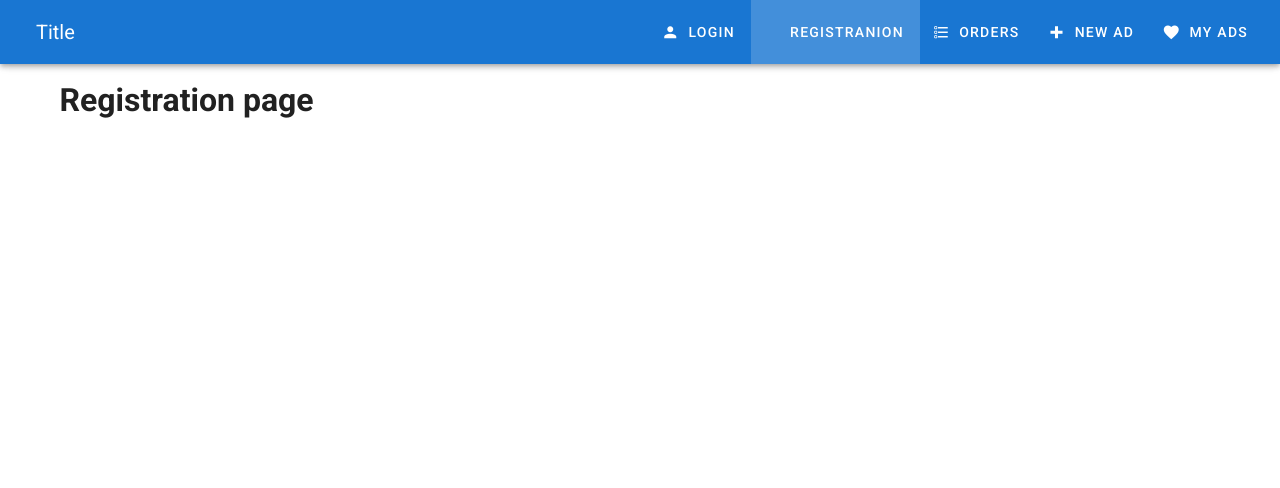
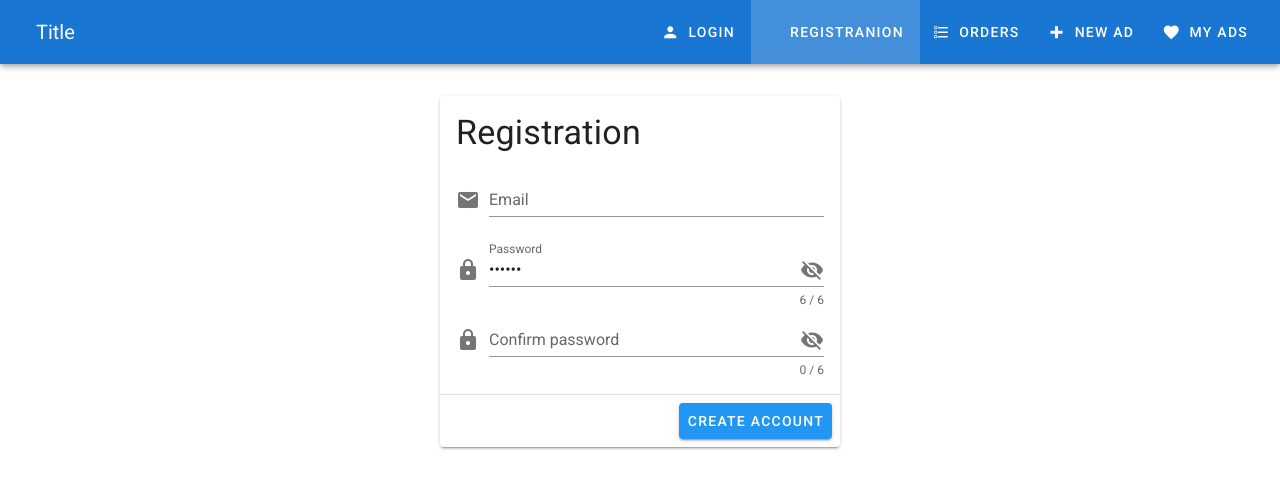
Before and after one commit to elcorrason/test3shop, a Vue app: page /registration in a window 1280 px wide. Shown: the top 488 px of the page. Built offline with nearby package versions, Linux system fonts and the light colour scheme.

Commit message:
Lesson 7 Add registration page

```diff
--- a/src/components/Auth/Registration.vue
+++ b/src/components/Auth/Registration.vue
@@ -1,9 +1,95 @@
 <template>
    <v-container>
-       <v-row>
-           <v-col>
-               <h1>Registration page</h1>
-           </v-col>
-       </v-row>
+      <v-card width=400 class="mx-auto mt-5">
+        <v-card-title>
+          <h1 class="display-1">Registration</h1>
+        </v-card-title>
+        <v-card-text>
+            <v-form ref="form"
+                    v-model="valid"
+                    validation
+                    >
+                <v-text-field
+                name="email"
+                type="email"
+                v-model="email"
+                :rules="emailRules"
+                label="Email"
+                prepend-icon="mdi-email"
+                required
+                 />
+                <v-text-field
+                name="password"
+                label="Password"
+                :type="showPassword ? 'text' : 'password'"
+                v-model="password"
+                :rules="passRules"
+                :counter="6"
+                required
+
+                prepend-icon="mdi-lock"
+                :append-icon="showPassword ? 'mdi-eye' : 'mdi-eye-off'"
+                @click:append="showPassword = !showPassword"
+
+                 />
+                 <!-- confirm password -->
+                <v-text-field
+                name="confPassword"
+                label="Confirm password"
+                :type="showPassword ? 'text' : 'password'"
+                v-model="confPassword"
+                :rules="confPassRules"
+                :counter="6"
+                required
+
+                prepend-icon="mdi-lock"
+                :append-icon="showPassword ? 'mdi-eye' : 'mdi-eye-off'"
+                @click:append="showPassword = !showPassword"
+
+                 />
+            </v-form>
+        </v-card-text>
+        <v-divider></v-divider>
+
+        <v-card-actions>
+            <v-spacer></v-spacer>
+            <v-btn
+            color="info"
+            @click="onSubmit"
+            >Create account</v-btn>
+        </v-card-actions>
+      </v-card>
     </v-container>
 </template>
+
+<script>
+export default {
+      data: () => ({
+        showPassword: false,
+
+        valid: false,
+
+        email: '',
+        emailRules: [
+        v => !!v || 'E-mail is required',
+        v => /.+@.+/.test(v) || 'E-mail must be valid',
+      ],
+        password: '123456',
+        passRules: [
+        v => !!v || 'Password is required',
+        v => v.length >= 6 || 'Password must be more than 6 characters',
+      ],
+        confPassword: '',
+        confPassRules: [
+        v => !!v || 'Password is required',
+        // v => v === this.password || 'Password shoud match',
+      ]
+
+      }),
+      methods: {
+          onSubmit() {
+              //pass
+          }
+      }
+};
+</script>
```
